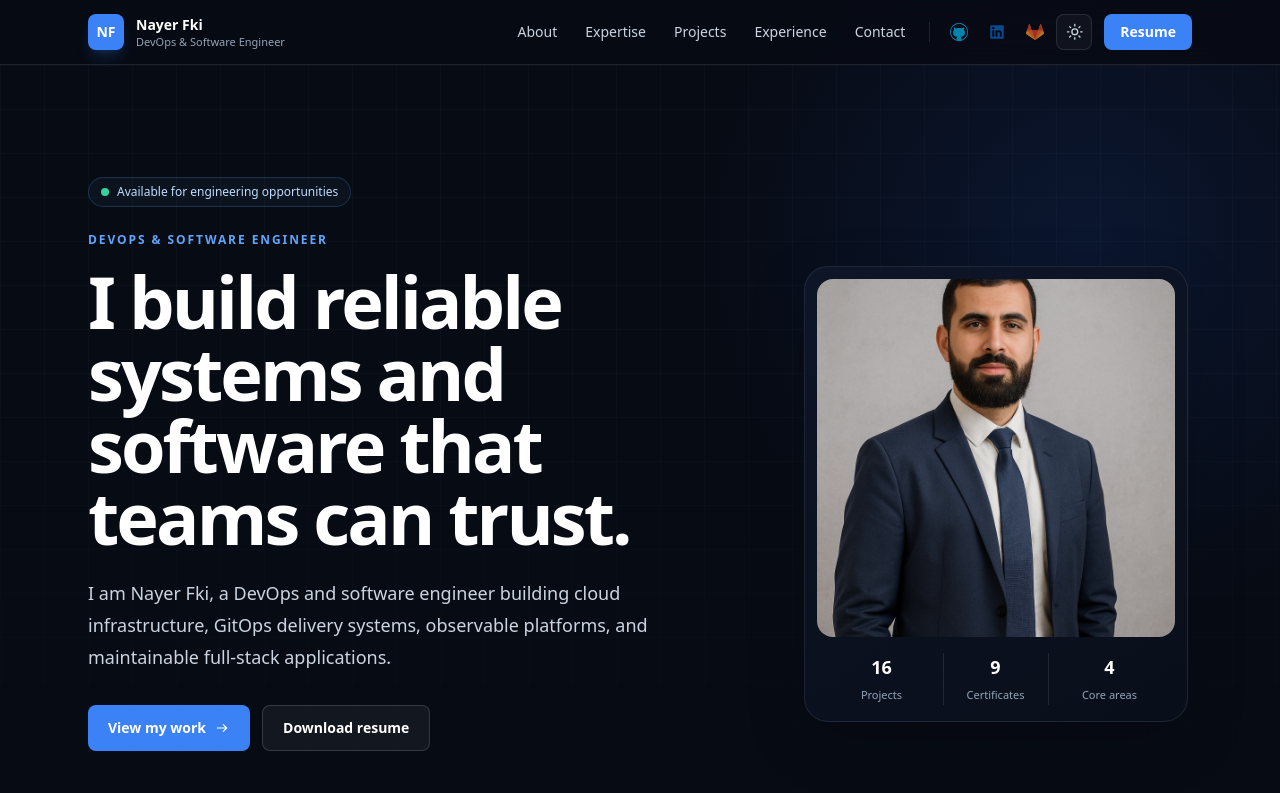
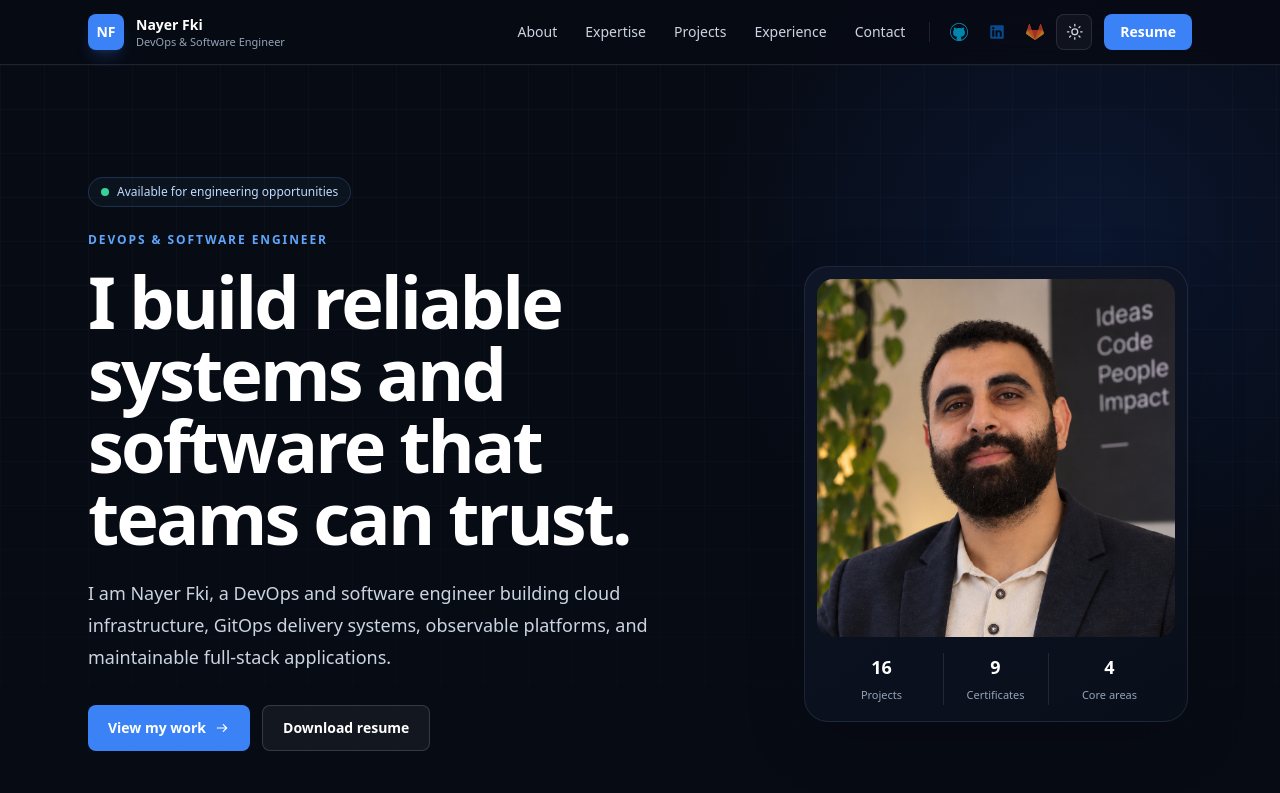
Before and after one commit to nayer-fki/portfolio-nayer, a Next.js app: page / in a window 1280 px wide. Shown: the top 793 px of the page. Built offline with nearby package versions, Linux system fonts and the light colour scheme.

Commit message:
Update portfolio with professional portrait

```diff
--- a/src/app/page.tsx
+++ b/src/app/page.tsx
@@ -47,7 +47,7 @@ export default function Home() {
           <div className="mx-auto w-full max-w-sm lg:ml-auto">
             <div className="surface-card relative rounded-3xl p-3">
               <div className="absolute -inset-px -z-10 rounded-3xl bg-gradient-to-br from-blue-400/30 to-cyan-400/5 blur-xl" />
-              <Image src="/nayer.jpg" width={768} height={768} alt="Portrait of Nayer Fki" priority className="aspect-square w-full rounded-2xl object-cover" />
+              <Image src="/nayer-professional.png" width={1414} height={1113} alt="Professional portrait of Nayer Fki" priority className="aspect-square w-full rounded-2xl object-cover object-center" />
               <div className="grid grid-cols-3 gap-2 p-3 pb-1 pt-4 text-center">
                 <div><strong className="block text-lg text-white">16</strong><span className="text-[11px] text-slate-400">Projects</span></div>
                 <div className="border-x border-white/10"><strong className="block text-lg text-white">9</strong><span className="text-[11px] text-slate-400">Certificates</span></div>
```
Also changed, not shown: public/nayer-professional.png (added).
